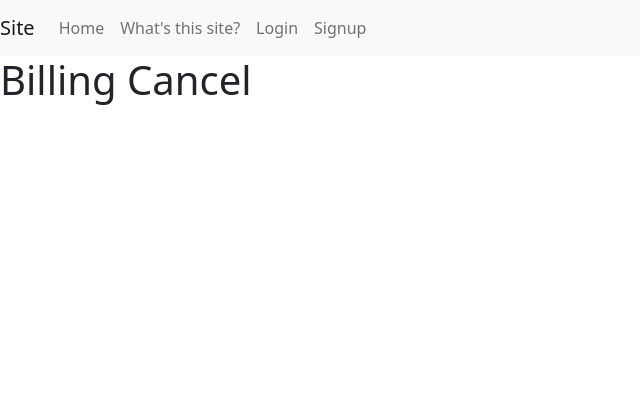
After one commit to Cieojj21AP/sample-application-001, a Django app: page /billing/cancel/ in a window 1280 px wide. The commit adds this page. Shown: the top 420 px of the page, without its empty margins (0-640 px from the left). Run offline with Django 5.2, Linux system fonts and the light colour scheme; some libraries are stand-ins or nearby versions.

Commit message:
add billing

```diff
--- a/accounts/urls.py
+++ b/accounts/urls.py
@@ -12,4 +12,14 @@ urlpatterns = [
     # what画面
     path('what', views.what, name='what'),
 
+    # Stripe支払い画面
+    path('billing/', views.billing_index, name='stripe_config'),
+    # Stripe設定画面
+    path('billing/config/', views.stripe_config, name='stripe_config'),
+    # 支払い遷移画面
+    path('billing/create-checkout-session/', views.create_checkout_session, name='create_checkout_session'),
+    # 支払い成功画面
+    path('billing/success/', views.success, name='success'),
+    # 支払い失敗画面
+    path('billing/cancel/', views.cancel, name='cancel'),
 ]
--- a/accounts/views.py
+++ b/accounts/views.py
@@ -5,6 +5,13 @@ from django.shortcuts import render, get_object_or_404
 
 from accounts.models import CustomUser as User
 from accounts.forms import AccountsUpdateForm
+from django.conf import settings
+from django.http.response import JsonResponse, HttpResponse
+
+from django.views.decorators.csrf import csrf_exempt
+from .models import SubscriptionCustomer as SubCus
+from django.contrib.auth.decorators import login_required
+import stripe
 
 import logging
 
@@ -78,3 +85,65 @@ def account_detail(request):
 #
 def what(request):
     return render(request, 'what.html')
+
+
+################################################################
+# stripe用
+################################################################
+#
+# Stripe支払い画面表示
+#
+def billing_index(request):
+    # ログインしていない場合、ログイン画面に遷移する
+    if not request.user.id:
+        return redirect('/account/login')
+
+    return render(request, 'billing/index.html')
+
+#
+# Stripe設定用の処理
+#
+@csrf_exempt
+def stripe_config(request):
+    if request.method == 'GET':
+        stripe_config = {'publicKey': settings.STRIPE_PUBLIC_KEY}
+        return JsonResponse(stripe_config, safe=False)
+
+#
+# 支払い画面に遷移させるための処理
+#
+@csrf_exempt
+def create_checkout_session(request):
+    if request.method == 'GET':
+        domain_url = 'http://localhost:8080/billing/'
+        stripe.api_key = settings.STRIPE_SECRET_KEY
+        try:
+            checkout_session = stripe.checkout.Session.create(
+                client_reference_id=request.user.id if request.user.is_authenticated else None,
+                success_url=domain_url + 'success?session_id={CHECKOUT_SESSION_ID}',
+                cancel_url=domain_url + 'cancel/',
+                payment_method_types=['card'],
+                mode='subscription',
+                line_items=[
+                    {
+                        'price': settings.STRIPE_PRICE_ID,
+                        'quantity': 1,
+                    }
+                ]
+            )
+            return JsonResponse({'sessionId': checkout_session['id']})
+        except Exception as e:
+            return JsonResponse({'error': str(e)})
+
+#
+# 支払いに成功した後の画面
+#
+def success(request):
+    print(request.GET.get('session_id'))
+    return render(request, 'billing/success.html')
+
+#
+# 支払いに失敗した後の画面
+#
+def cancel(request):
+    return render(request, 'billing/cancel.html')
--- a/requirements.txt
+++ b/requirements.txt
@@ -5,6 +5,7 @@ certifi==2024.7.4
 charset-normalizer==3.3.2
 Django==5.0.2
 django-allauth==64.0.0
+django-environ==0.11.2
 idna==3.7
 jmespath==1.0.1
 psycopg2==2.9.9
--- a/templates/base.html
+++ b/templates/base.html
@@ -77,6 +77,14 @@
                 </a>
               </li>
             </ul>
+
+            <ul class="navbar-nav mr-auto">
+              <li class="nav-item active">
+                <a class="nav-link" href="/billing/">
+                    YourPlan
+                </a>
+              </li>
+            </ul>
             {% else %}
             <ul class="navbar-nav mr-auto">
               <li class="nav-item active">
--- /dev/null
+++ b/templates/billing/cancel.html
@@ -0,0 +1,8 @@
+<!DOCTYPE html>
+{% extends "base.html" %}
+
+{% block mainblock %}
+
+<h1>Billing Cancel</h1>
+
+{% endblock %}
```
Also changed, not shown: config/settings.py (+23 -10 lines), static/js/billing/stripe.js (added, +27 -0 lines), templates/billing/index.html (added, +9 -0 lines), templates/billing/success.html (added, +8 -0 lines), README.md, 1 other file.
